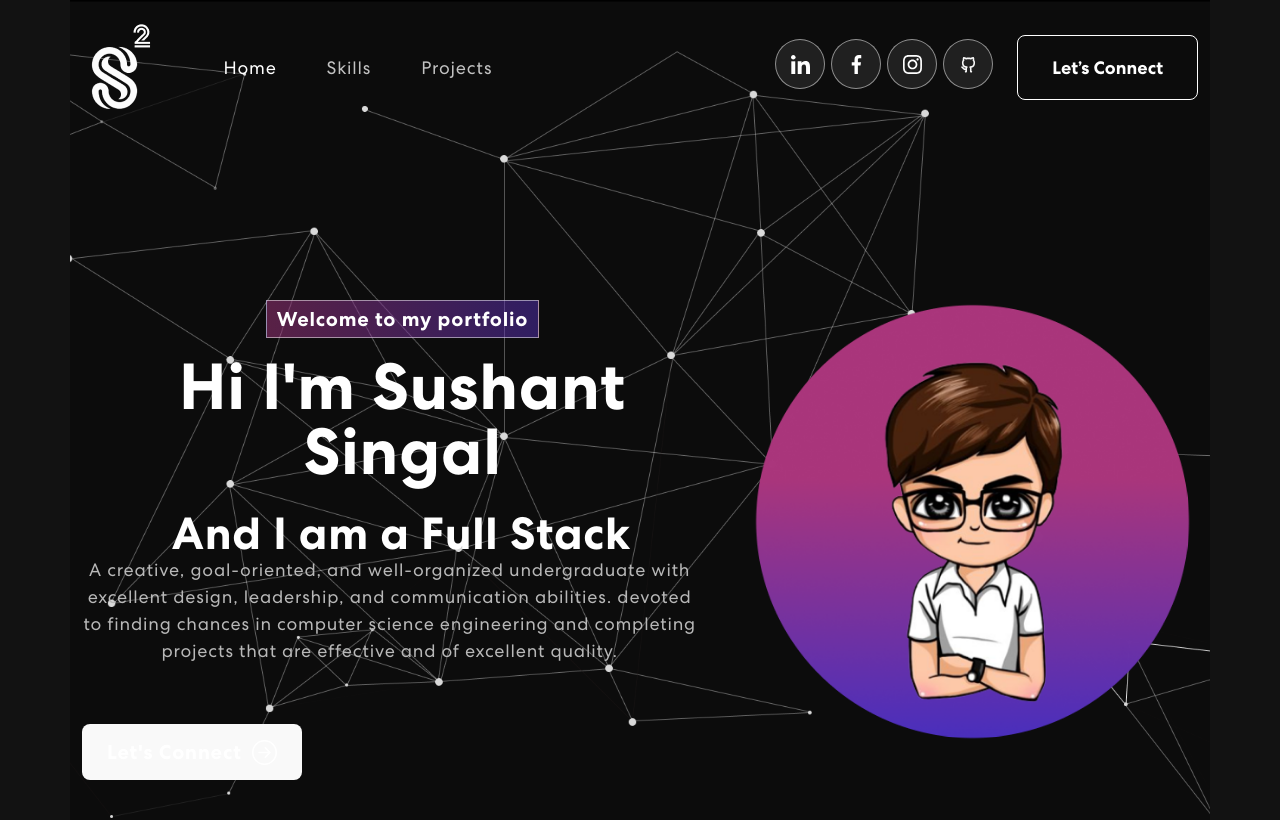
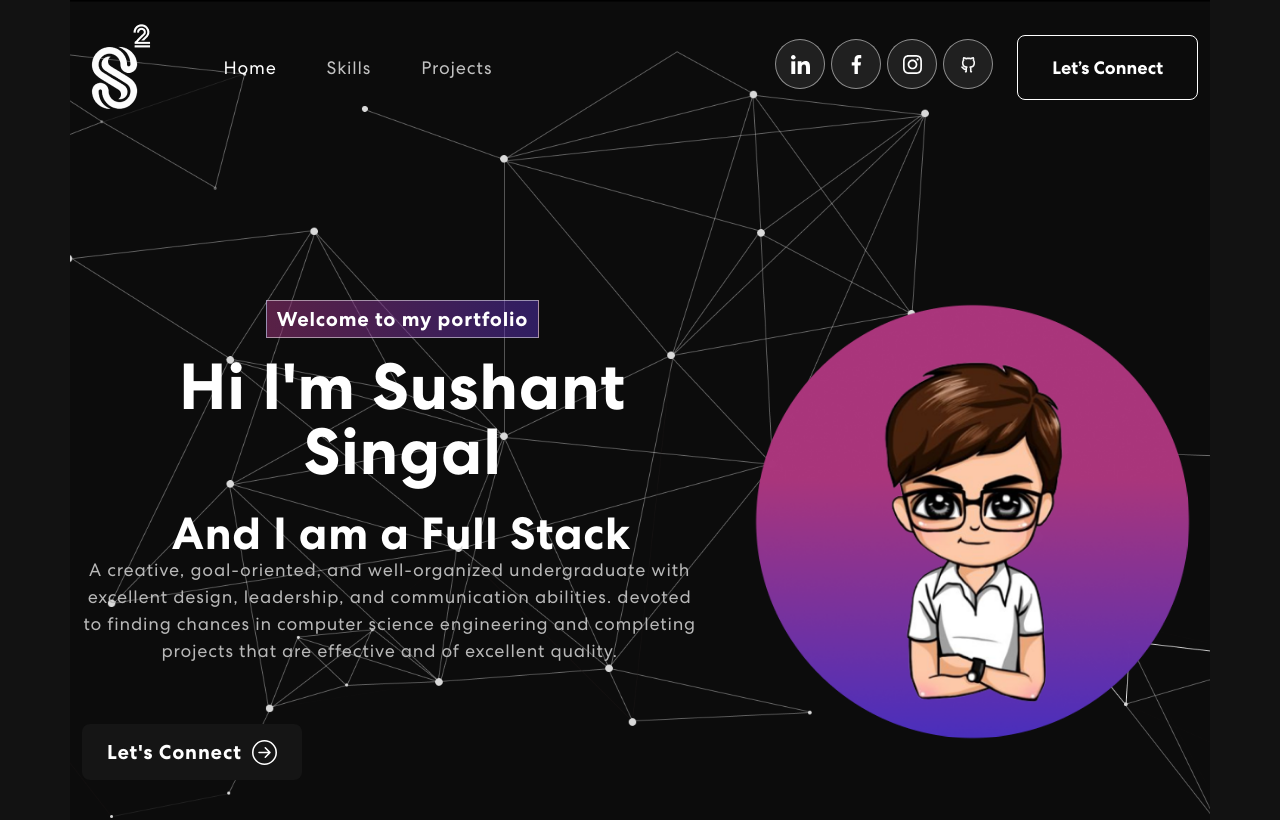
Before and after one commit to sushantsingal/My_Folio, a React (Vite) app: page / in a window 1280 px wide. Shown: the top 820 px of the page. Built offline with nearby package versions, Linux system fonts and the light colour scheme.

Commit message:
Update App.css

```diff
--- a/src/App.css
+++ b/src/App.css
@@ -281,6 +281,7 @@ nav.navbar .navbar-toggler[aria-expanded="true"] .navbar-toggler-icon {
   width: 96%;
 }
 .banner button {
+  background-color: #151515;
   color: #fff;
   font-weight: 700;
   font-size: 20px;
```
